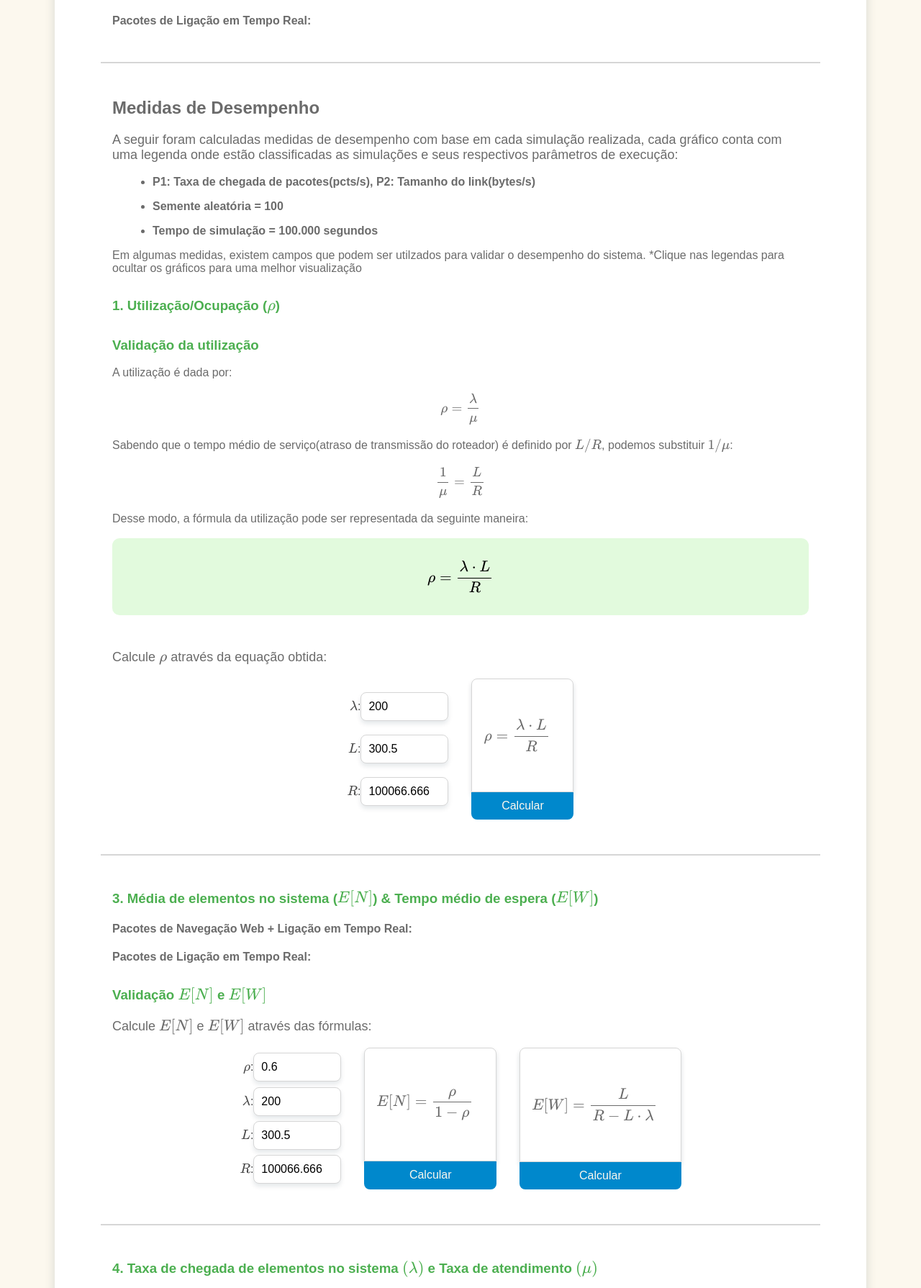
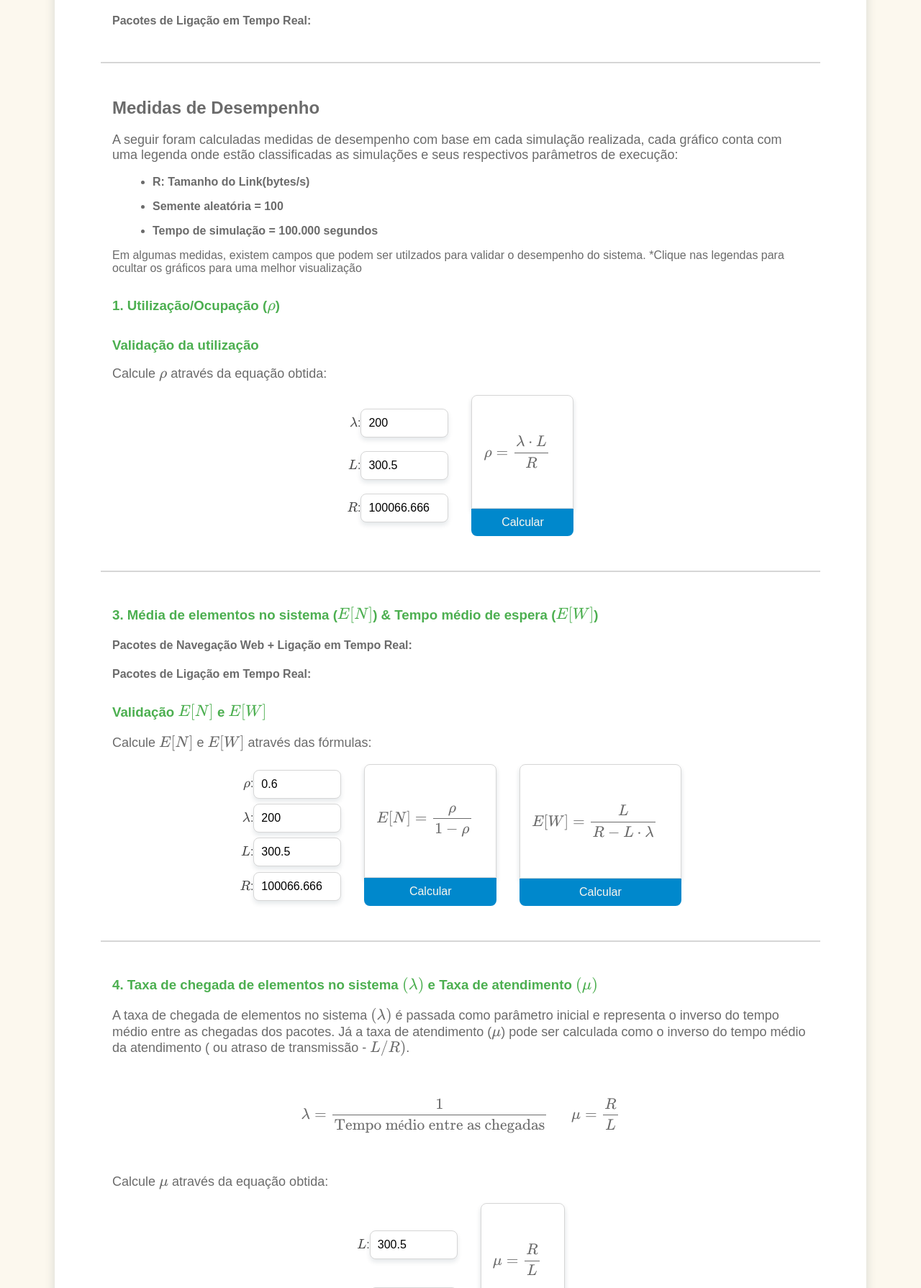
Before and after one commit to otaviofbrito/Network-Simulation, a Python web app: template template/template.html in a window 1280 px wide. Shown: the part 4326-6116 px from the top of the page at 72% size. Run offline with Jinja, Linux system fonts and the light colour scheme; the template is opened without the code that fills it, so the values that code supplies are empty; some libraries are stand-ins or nearby versions.

Commit message:
fix template

```diff
--- a/template/template.html
+++ b/template/template.html
@@ -105,7 +105,7 @@
           </p>
           <p>
             Utilizaremos a fórmula derivada no
-            <a href="#" title="Simulação Parte 1">artigo anterior</a>
+            <a href="https://otaviofbrito.github.io/Network-Simulation/report_web/report.html" title="Simulação Parte 1">artigo anterior</a>
             para calcular a capacidade de atendimento do link em bytes/s,
             garantindo que as utilizações desejadas sejam alcançadas:
           </p>
@@ -273,8 +273,7 @@
         <ul>
           <li>
             <b
-              >P1: Taxa de chegada de pacotes(pcts/s), P2: Tamanho do
-              link(bytes/s)</b
+              >R: Tamanho do Link(bytes/s)</b
             >
           </li>
           <li><b>Semente aleatória = 100</b></li>
@@ -289,14 +288,6 @@
         {{ fig3|safe }}
         <div>
           <h3>Validação da utilização</h3>
-          <div>
-            A utilização é dada por: $$\rho = \frac{\lambda}{\mu} $$ Sabendo que
-            o tempo médio de serviço(atraso de transmissão do roteador) é
-            definido por \(L/R\), podemos substituir \(1/\mu\): $$\frac{1}{\mu}=
-            \frac{L}{R} $$ Desse modo, a fórmula da utilização pode ser
-            representada da seguinte maneira:
-            <p class="tex_result">$$\rho = \frac{\lambda \cdot L}{R}$$</p>
-          </div>
         </div>
         <p>Calcule \(\rho\) através da equação obtida:</p>
         <div class="validate">
```
